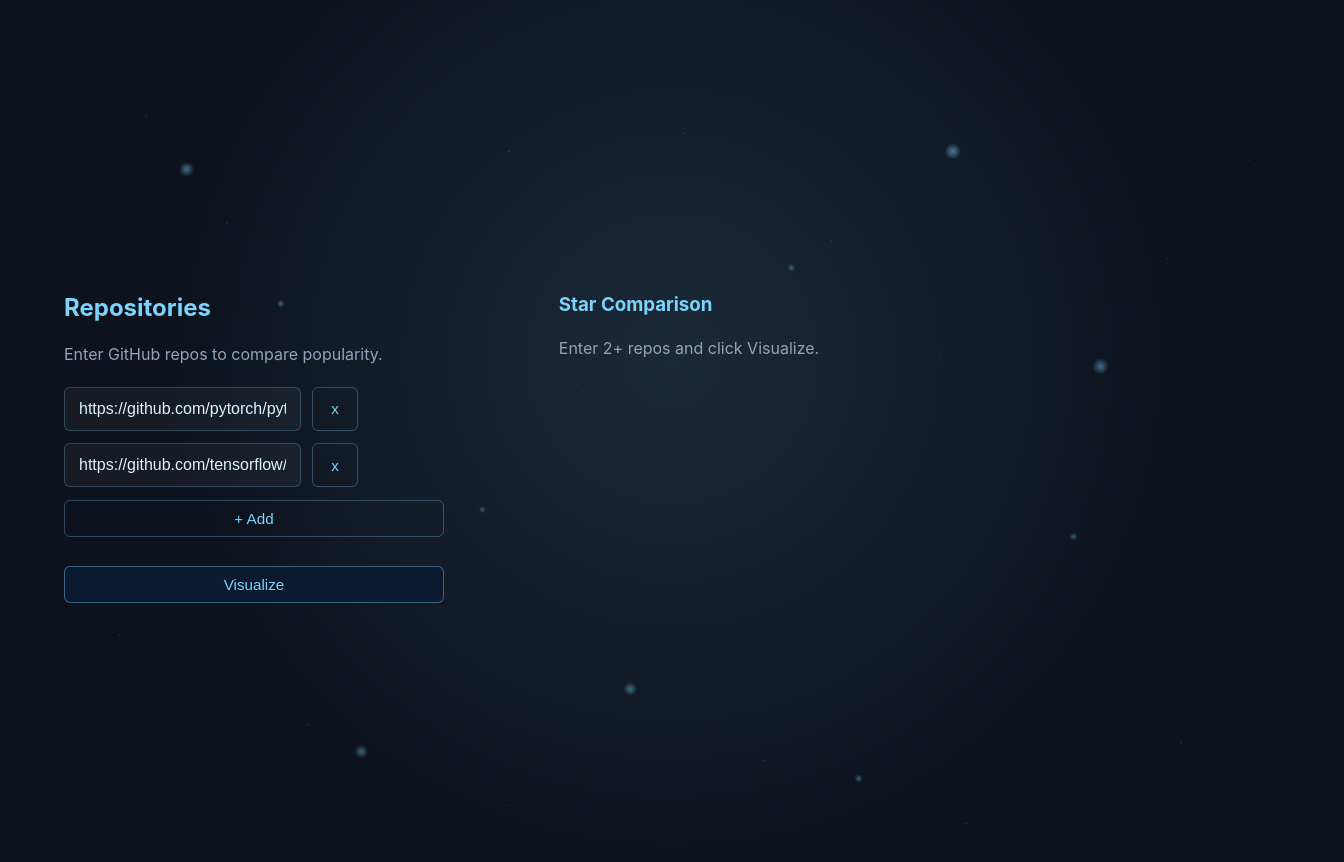
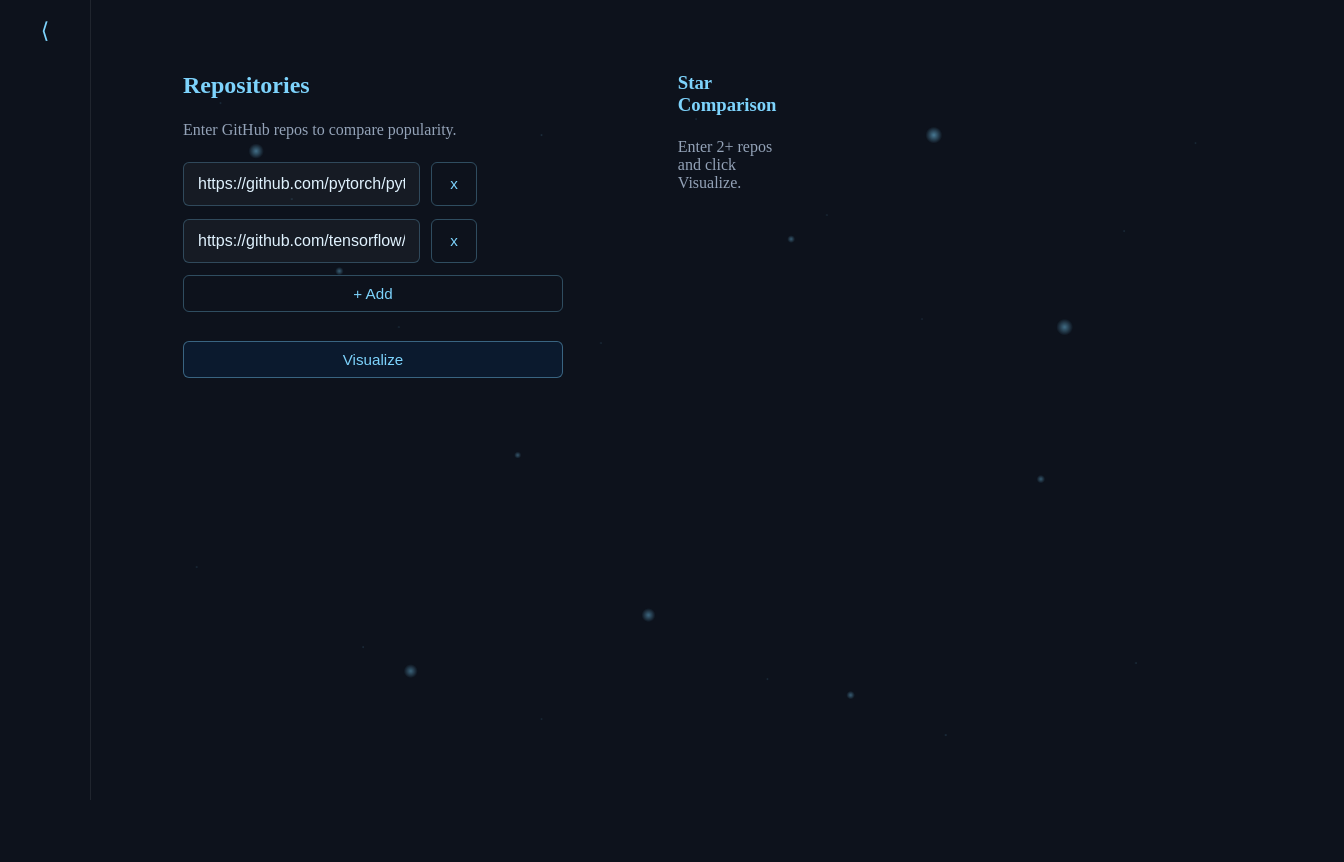
Before and after one commit to thaafei/capstone-sfw2026, a React (Create React App) app in the folder src/frontend/: page /visualize in a window 1280 px wide. Shown: the top 862 px of the page, 1344 px wide, since content can reach past the window. After the commit the page ends 800 px from the top, so only its background shows below. Built offline with nearby package versions, Linux system fonts and the light colour scheme.

Commit message:
UI changes

```diff
--- a/src/frontend/src/pages/Home2.css
+++ b/src/frontend/src/pages/Home2.css
@@ -417,6 +417,54 @@ html, body, #root {
 .center-charts {
   justify-content: center;
 }
+/* Apply only inside Visualize charts */
+.dx-vis-right .dx-chart-bar {
+  width: 70px;
+  border-radius: 12px;
+  background: linear-gradient(180deg, #7dd3fc, #2563eb);
+  box-shadow: 0 0 18px rgba(125,211,252,0.25);
+  display: flex;
+  align-items: flex-end;
+  justify-content: center;
+  transition: 0.28s ease;
+}
+
+.dx-vis-right .dx-chart-bar:hover {
+  transform: translateY(-6px);
+  box-shadow: 0 0 32px rgba(125,211,252,0.45);
+}
+
+.dx-vis-right .dx-chart-area {
+  display: flex;
+  justify-content: center;
+  align-items: flex-end;
+  gap: 3.2rem;
+  height: 240px;
+  margin-top: 2rem;
+}
+
+.dx-vis-right .dx-chart-bar-wrap {
+  display: flex;
+  flex-direction: column;
+  align-items: center;
+}
+
+.dx-vis-right .dx-chart-label {
+  padding-bottom: 8px;
+  font-weight: 600;
+  font-size: 0.95rem;
+}
+
+.dx-vis-right .dx-chart-name {
+  margin-top: 10px;
+  max-width: 120px;
+  text-align: center;
+  white-space: nowrap;
+  overflow: hidden;
+  text-overflow: ellipsis;
+  opacity: 0.88;
+  font-size: 0.95rem;
+}
 
 
 .dx-chart-bar {
@@ -455,11 +503,38 @@ html, body, #root {
 }
 
 
+
+
+
+
+
+/* keep bars aligned regardless of label length */
+.dx-chart-bar-wrap {
+  display: flex;
+  flex-direction: column;
+  align-items: center;
+  width: 110px;            /* consistent column width */
+}
+
+/* the bar lives inside a fixed-height slot */
+.dx-bar-slot {
+  height: 240px;           /* same as your chart area height */
+  display: flex;
+  align-items: flex-end;   /* bars sit on the same baseline */
+  justify-content: center;
+  width: 100%;
+}
+
+/* labels may wrap but won’t affect bar baseline */
 .dx-chart-name {
-  margin-top: 8px;
-  color: var(--text-main);
-  font-size: 0.9rem;
-  width: 80px;
+  margin-top: 10px;
+  max-width: 110px;
   text-align: center;
-  white-space: nowrap;
+  white-space: normal;     /* allow wrap */
+  overflow: hidden;
+  text-overflow: ellipsis;
+  line-height: 1.15;
+  height: 2.4em;           /* ~two lines fixed */
+  opacity: 0.88;
+  font-size: 0.95rem;
 }
--- a/src/frontend/src/pages/Visualize.tsx
+++ b/src/frontend/src/pages/Visualize.tsx
@@ -59,17 +59,52 @@ const Visualize: React.FC = () => {
   const maxStars = chartData?.length ? Math.max(...chartData.map(d => d.stars)) : 1;
 
 return (
-  <div className="home-bg dx-visualize-page">
+  <div className="dx-bg" style={{ display: "flex", height: "100vh" }}>
+
+    <div
+      className="dx-card"
+      style={{
+        width: 70,
+        padding: "18px 10px",
+        display: "flex",
+        flexDirection: "column",
+        alignItems: "center",
+        gap: 20,
+        borderRight: "1px solid rgba(255,255,255,0.08)"
+      }}
+      onClick={() => (window.location.href = "/main")}
+    >
+      <div
+        style={{
+          cursor: "pointer",
+          fontSize: 22,
+          color: "var(--accent)",
+          transition: "0.2s"
+        }}
+      >
+        ⟨
+      </div>
+    </div>
+
+    {/* MAIN CONTENT GRID */}
+    <div
+      style={{
+        flex: 1,
+        padding: "40px 60px",
+        display: "grid",
+        gridTemplateColumns: "420px 1fr",
+        gap: "60px",
+        position: "relative"
+      }}
+    >
       <div className="stars"></div>
 
       <div className="dx-vis-container">
 
-      {/* LEFT PANEL: INPUTS */}
+        {/* LEFT INPUT PANEL */}
         <div className="dx-vis-left dx-card">
           <h2 className="dx-vis-title">Repositories</h2>
-        <p className="dx-vis-sub">
-          Enter GitHub repos to compare popularity.
-        </p>
+          <p className="dx-vis-sub">Enter GitHub repos to compare popularity.</p>
 
           <div className="dx-vis-input-list">
             {inputs.map((val, idx) => (
@@ -80,16 +115,11 @@ const Visualize: React.FC = () => {
                   className="dx-input"
                   placeholder="github.com/owner/repo"
                 />
-              <button className="dx-btn dx-btn-outline" onClick={() => removeField(idx)}>
-                x
-              </button>
+                <button className="dx-btn dx-btn-outline" onClick={() => removeField(idx)}>x</button>
               </div>
             ))}
 
-          <button className="dx-btn dx-btn-outline" onClick={addField}>
-            + Add
-          </button>
-
+            <button className="dx-btn dx-btn-outline" onClick={addField}>+ Add</button>
             {error && <div className="dx-error">{error}</div>}
 
             <button
@@ -103,15 +133,11 @@ const Visualize: React.FC = () => {
           </div>
         </div>
 
-      {/* RIGHT PANEL: CHART */}
+        {/* RIGHT CHART PANEL */}
         <div className="dx-vis-right dx-card">
           <h3 className="dx-vis-title">Star Comparison</h3>
 
-        {!chartData && (
-          <div className="dx-vis-placeholder">
-            Enter 2+ repos and click Visualize.
-          </div>
-        )}
+          {!chartData && <div className="dx-vis-placeholder">Enter 2+ repos and click Visualize.</div>}
 
           {chartData && (
             <div className="dx-chart-area">
@@ -121,23 +147,24 @@ const Visualize: React.FC = () => {
                   <div key={i} className="dx-chart-bar-wrap">
                     <div
                       className="dx-chart-bar"
-                    style={{
-                      height: `${heightPercent * 200}px`
-                    }}
+                      style={{ height: `${heightPercent * 200}px` }}
                     >
                       <span className="dx-chart-label">{d.stars}</span>
                     </div>
-                  <div className="dx-chart-name">{d.label}</div>
+                    <div className="dx-chart-name">{d.label.split('/').slice(-1)[0]}</div>
                   </div>
                 );
               })}
             </div>
           )}
         </div>
+
+      </div>
     </div>
   </div>
 );
 
+
 };
 
 export default Visualize;
```
Lines whose indentation alone changed are shown as unchanged.
